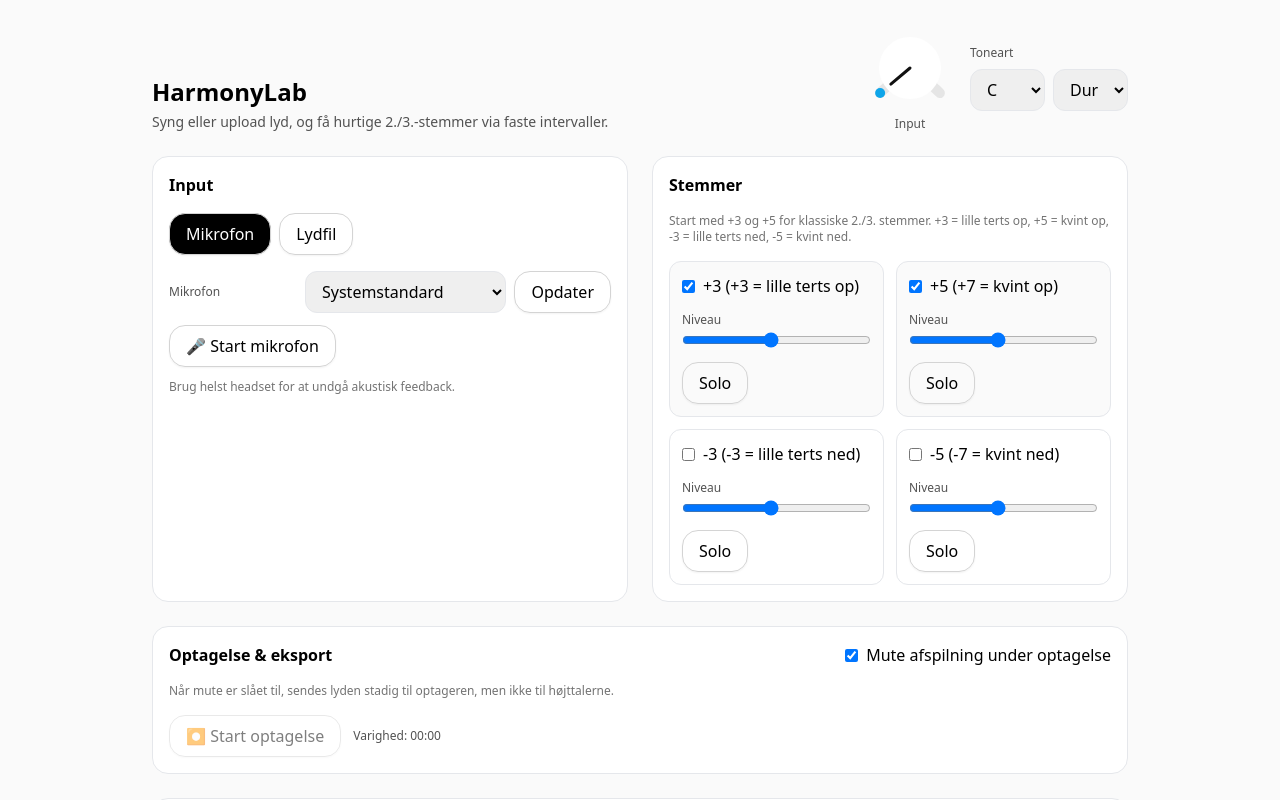
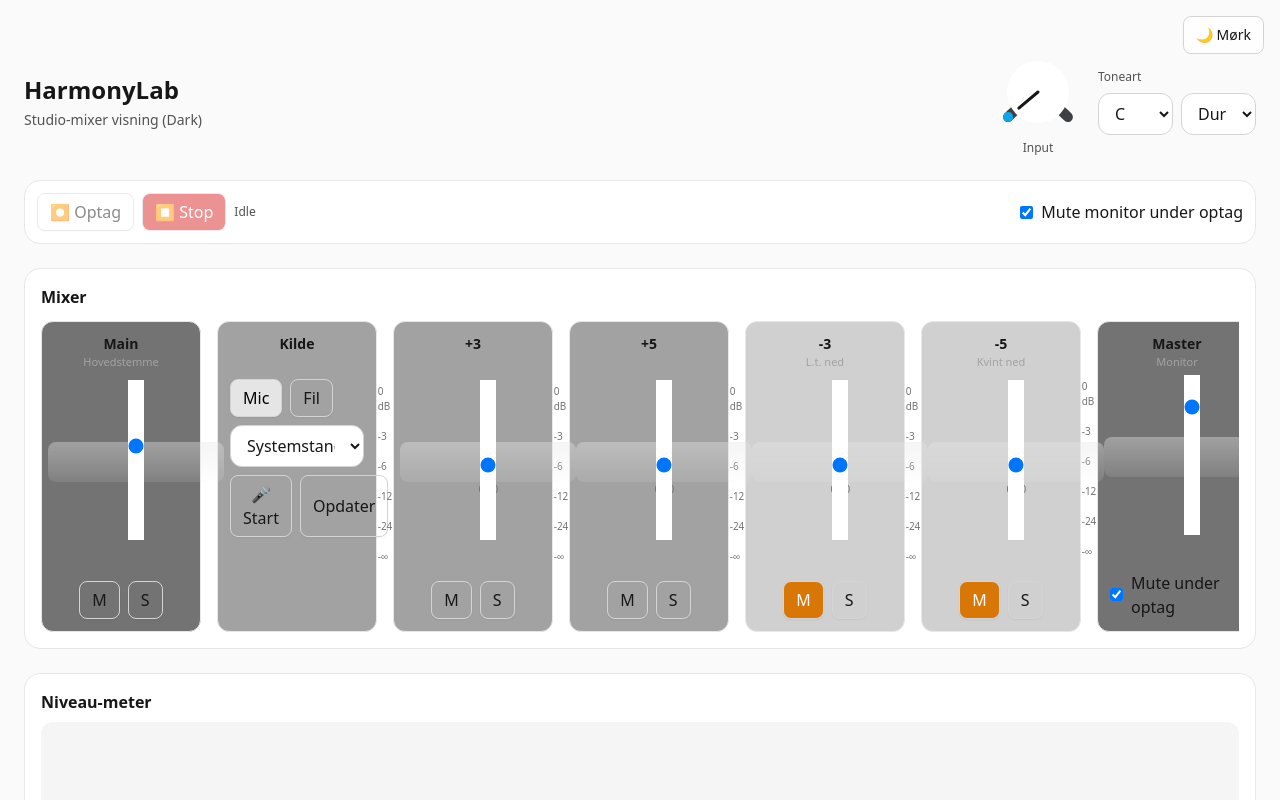
Before and after one commit to lassenielsen37-hub/harmonylab, a React (Vite) app: page / in a window 1280 px wide. Shown: the top 800 px of the page. Built offline with nearby package versions, Linux system fonts and the light colour scheme.

Commit message:
Update HarmonyLab.tsx

```diff
--- a/src/HarmonyLab.tsx
+++ b/src/HarmonyLab.tsx
@@ -4,14 +4,52 @@ import * as Tone from "tone";
 // ============================== UI HELPERS ==============================
 const Button: React.FC<React.ButtonHTMLAttributes<HTMLButtonElement>> = ({ className = "", ...props }) => (
   <button
-    className={`px-4 py-2 rounded-2xl shadow-sm border border-neutral-300 hover:shadow transition disabled:opacity-50 disabled:cursor-not-allowed ${className}`}
+    className={`px-3 py-2 md:py-1.5 text-sm md:text-base rounded-lg shadow-sm border border-neutral-300 dark:border-neutral-700 hover:shadow transition disabled:opacity-50 disabled:cursor-not-allowed ${className}`}
     {...props}
   />
 );
 
-const Slider: React.FC<{ value: number; onChange: (v: number) => void; min?: number; max?: number; step?: number }> = ({ value, onChange, min = 0, max = 1, step = 0.01 }) => (
-  <input type="range" min={min} max={max} step={step} value={value} className="w-full" onChange={(e) => onChange(parseFloat(e.target.value))} />
+// Studio fader with (optional) dB scale
+const Fader: React.FC<{
+  value: number;
+  onChange: (v: number) => void;
+  min?: number;
+  max?: number;
+  step?: number;
+  height?: number;
+  showScale?: boolean;
+}> = ({ value, onChange, min = 0, max = 1.5, step = 0.01, height = 180, showScale = true }) => {
+  const labels = ["0 dB", "-3", "-6", "-12", "-24", "-∞"];
+  return (
+    <div className="flex items-center gap-3" style={{ height }}>
+      {/* scale */}
+      {showScale && (
+        <div className="flex flex-col justify-between h-full text-[10px] text-neutral-500 dark:text-neutral-400 select-none pr-1">
+          {labels.map((l) => (
+            <span key={l} className="tabular-nums">{l}</span>
+          ))}
+        </div>
+      )}
+      {/* fader */}
+      <div className="flex flex-col items-center">
+        <div className="relative">
+          <div className="absolute -inset-2 rounded-lg bg-gradient-to-b from-neutral-200/40 to-neutral-100/10 dark:from-neutral-700/30 dark:to-neutral-800/20" />
+          <input
+            type="range"
+            min={min}
+            max={max}
+            step={step}
+            value={value}
+            onChange={(e) => onChange(parseFloat(e.target.value))}
+            className="relative [appearance:none] w-28 sm:w-36 md:w-40 h-4"
+            style={{ transform: "rotate(-90deg)" }}
+          />
+        </div>
+        <div className="text-[10px] text-neutral-500 dark:text-neutral-400 mt-2 tabular-nums">{value.toFixed(2)}</div>
+      </div>
+    </div>
   );
+};
 
 const Toggle: React.FC<{ checked: boolean; onChange: (v: boolean) => void; label: string }> = ({ checked, onChange, label }) => (
   <label className="flex items-center gap-2 select-none cursor-pointer">
@@ -21,7 +59,7 @@ const Toggle: React.FC<{ checked: boolean; onChange: (v: boolean) => void; label
 );
 
 const Select: React.FC<{ value: string; onChange: (v: string) => void; options: string[] }> = ({ value, onChange, options }) => (
-  <select className="border rounded-xl px-3 py-2" value={value} onChange={(e) => onChange(e.target.value)}>
+  <select className="border rounded-xl px-3 py-2 bg-white dark:bg-neutral-900 border-neutral-300 dark:border-neutral-700" value={value} onChange={(e) => onChange(e.target.value)}>
     {options.map((o) => (
       <option key={o} value={o}>{o}</option>
     ))}
@@ -43,12 +81,12 @@ const Pot: React.FC<{ value: number; label?: string }> = ({ value, label = "Inpu
   return (
     <div className="flex flex-col items-center">
       <svg width={size} height={size} viewBox={`0 0 ${size} ${size}`} role="img" aria-label={`${label} niveau`}>
-        <path d={bgPath} fill="none" stroke="#e5e5e5" strokeWidth={stroke} strokeLinecap="round" />
+        <path d={bgPath} fill="none" stroke="#3f3f46" className="dark:stroke-neutral-700" strokeWidth={stroke} strokeLinecap="round" />
         <path d={fgPath} fill="none" stroke="#0ea5e9" strokeWidth={stroke} strokeLinecap="round" />
-        <circle cx={cx} cy={cy} r={r - 8} fill="#fff" />
-        <line x1={cx} y1={cy} x2={cx + (r - 14) * Math.cos(angle)} y2={cy + (r - 14) * Math.sin(angle)} stroke="#111" strokeWidth={3} strokeLinecap="round" />
+        <circle cx={cx} cy={cy} r={r - 8} className="fill-white dark:fill-neutral-900" />
+        <line x1={cx} y1={cy} x2={cx + (r - 14) * Math.cos(angle)} y2={cy + (r - 14) * Math.sin(angle)} className="stroke-neutral-900 dark:stroke-white" strokeWidth={3} strokeLinecap="round" />
       </svg>
-      <span className="text-xs text-neutral-600 mt-1">{label}</span>
+      <span className="text-xs text-neutral-600 dark:text-neutral-300 mt-1">{label}</span>
     </div>
   );
 };
@@ -75,6 +113,18 @@ const KEYS = ["C","C#","D","D#","E","F","F#","G","G#","A","A#","B"];
 
 // ============================== COMPONENT ==============================
 export default function HarmonyLab() {
+  // THEME (dark mode)
+  const getInitialTheme = () => {
+    try {
+      const saved = localStorage.getItem('theme');
+      if (saved === 'dark' || saved === 'light') return saved as 'dark'|'light';
+      if (window.matchMedia && window.matchMedia('(prefers-color-scheme: dark)').matches) return 'dark';
+    } catch {}
+    return 'light';
+  };
+  const [theme, setTheme] = useState<'light'|'dark'>(getInitialTheme());
+  useEffect(() => { try { localStorage.setItem('theme', theme); } catch {} }, [theme]);
+
   // UI state (basic)
   const [status, setStatus] = useState<"idle" | "ready" | "live" | "playing">("idle");
   const [sourceMode, setSourceMode] = useState<"mic" | "file">("mic");
@@ -140,7 +190,8 @@ export default function HarmonyLab() {
         const y = (1 - (data[i] + 140) / 140) * canvas.height;
         i === 0 ? ctx.moveTo(x, y) : ctx.lineTo(x, y);
       }
-      ctx.strokeStyle = "#555"; ctx.lineWidth = 1.5; ctx.stroke();
+      ctx.strokeStyle = "#a3a3a3"; // visible in dark
+      ctx.lineWidth = 1.5; ctx.stroke();
       raf = requestAnimationFrame(draw);
     };
     raf = requestAnimationFrame(draw);
@@ -242,7 +293,8 @@ export default function HarmonyLab() {
 
   // Apply main (dry) mute when solo is active
   const [mainMuted, setMainMuted] = useState(false);
-  useEffect(() => { try { dryGain.gain.value = mainMuted ? 0 : dryDefault; } catch {} }, [mainMuted, dryGain]);
+  const dryDefaultRef = useRef(dryDefault);
+  useEffect(() => { try { dryGain.gain.value = mainMuted ? 0 : dryDefaultRef.current; } catch {} }, [mainMuted, dryGain]);
 
   const startRecord = async () => {
     if (isRec || isStartingRec || recStatusRef.current === "recording") return;
@@ -285,17 +337,39 @@ export default function HarmonyLab() {
 
   // ============================== SOLO / HARMONY CONTROL ==============================
   const toggleHarmonyEnabled = (id: string, on: boolean) => {
-    setHarmonies((prev) => prev.map((h) => h.id === id ? (h.enabled = on, { ...h }) : h));
+    setHarmonies((prev) => prev.map((h) => {
+      if (h.id === id) {
+        if (on) { h.gain.gain.value = h.prevLevel; h.enabled = true; }
+        else { h.prevLevel = h.gain.gain.value as number; h.gain.gain.value = 0; h.enabled = false; }
+        return { ...h };
+      }
+      return h;
+    }));
   };
 
+  // Dry channel level and mute
+  const [dryPrev, setDryPrev] = useState(dryDefault);
+  const setMainLevel = (v: number) => { setDryPrev(v); try { dryGain.gain.value = v; dryDefaultRef.current = v; } catch {} };
+  const toggleMainMute = () => setMainMuted((m) => {
+    if (!m) { setDryPrev(dryGain.gain.value as number); try { dryGain.gain.value = 0; } catch {} return true; }
+    try { dryGain.gain.value = dryPrev; } catch {} return false;
+  });
+
+  // Solo logic
+  const soloNone = () => {
+    setHarmonies((prev) => prev.map((h) => { h.solo = false; h.gain.gain.value = h.prevLevel; return { ...h }; }));
+    setMainMuted(false);
+  };
+  const soloDry = () => {
+    setHarmonies((prev) => prev.map((h) => { h.solo = false; h.gain.gain.value = 0; return { ...h }; }));
+    setMainMuted(false);
+  };
   const toggleSolo = (id: string) => {
     setHarmonies((prev) => {
       const target = prev.find((h) => h.id === id);
-      const turningOff = !!target?.solo; // if already solo => turn off
+      const turningOff = !!target?.solo;
       const next = prev.map((h) => {
-        if (turningOff) {
-          h.solo = false; h.gain.gain.value = h.prevLevel; return { ...h };
-        }
+        if (turningOff) { h.solo = false; h.gain.gain.value = h.prevLevel; return { ...h }; }
         if (h.id === id) { h.solo = true; h.gain.gain.value = h.prevLevel; return { ...h }; }
         h.solo = false; h.gain.gain.value = 0; return { ...h };
       });
@@ -311,136 +385,141 @@ export default function HarmonyLab() {
     }));
   };
 
+  // Helpers for button styles
+  const btnMute = (active: boolean) => active ? "bg-amber-600 text-white border-amber-700" : "bg-transparent";
+  const btnSolo = (active: boolean) => active ? "bg-blue-600 text-white border-blue-700" : "bg-transparent";
+
   // ============================== UI ==============================
   return (
-    <div className="p-6 max-w-5xl mx-auto space-y-6">
+    <div className={theme === 'dark' ? 'dark' : ''}>
+      <div className="min-h-screen p-4 md:p-6 max-w-7xl mx-auto space-y-6 bg-neutral-50 text-neutral-900 dark:bg-black dark:text-neutral-100">
         {toast && (
-        <div className="fixed top-4 left-1/2 -translate-x-1/2 z-50 bg-black text-white text-sm px-4 py-2 rounded-xl shadow">{toast}</div>
+          <div className="fixed top-4 left-1/2 -translate-x-1/2 z-50 bg-black text-white text-sm px-4 py-2 rounded-xl shadow dark:bg-neutral-800">{toast}</div>
         )}
+        {/* Theme toggle */}
+        <button onClick={() => setTheme(theme === 'dark' ? 'light' : 'dark')} className="fixed top-4 right-4 z-50 px-3 py-2 rounded-lg border border-neutral-300 dark:border-neutral-700 bg-white/80 dark:bg-neutral-900/80 backdrop-blur text-sm">
+          {theme === 'dark' ? '🌞 Lys' : '🌙 Mørk'}
+        </button>
 
-      <header className="flex flex-col gap-4 md:flex-row md:items-end md:justify-between">
+        {/* TOP BAR */}
+        <header className="flex flex-wrap items-center justify-between gap-4">
           <div className="space-y-1">
             <h1 className="text-2xl font-bold">HarmonyLab</h1>
-          <p className="text-sm text-neutral-600">Syng eller upload lyd, og få hurtige 2./3.-stemmer via faste intervaller.</p>
+            <p className="text-sm text-neutral-600 dark:text-neutral-400">Studio-mixer visning (Dark)</p>
           </div>
           <div className="flex items-center gap-4">
             <div className="hidden md:flex"><Pot value={inputLevel} label="Input" /></div>
             <div className="grid grid-cols-2 gap-2">
-            <div className="text-xs text-neutral-600 col-span-2">Toneart</div>
+              <div className="text-xs text-neutral-600 dark:text-neutral-400 col-span-2">Toneart</div>
               <Select value={selectedKey} onChange={setSelectedKey} options={KEYS} />
               <Select value={scale} onChange={setScale} options={["Dur","Mol"]} />
             </div>
           </div>
         </header>
 
-      <section className="grid md:grid-cols-2 gap-6">
-        <div className="space-y-4 p-4 rounded-2xl border bg-white">
-          <div className="flex items-center justify-between">
-            <h2 className="font-semibold">Input</h2>
-            <div className="md:hidden"><Pot value={inputLevel} label="Input" /></div>
+        {/* TRANSPORT */}
+        <section className="p-3 rounded-2xl border bg-white/95 dark:bg-neutral-900/90 dark:border-neutral-800 backdrop-blur sticky bottom-0 z-40 flex flex-wrap items-center gap-3">
+          <div className="flex items-center gap-2">
+            <Button onClick={startRecord} disabled={isRec || (!micRef.current && !playerRef.current)}>⏺ Optag</Button>
+            <Button onClick={stopRecord} disabled={!isRec} className="bg-red-600 text-white">⏹ Stop</Button>
+            <span className="text-xs text-neutral-600 dark:text-neutral-400">{isRec ? `Optager ${formatMMSS(elapsedMs)}` : "Idle"}</span>
+          </div>
+          <div className="flex items-center gap-2 ml-auto">
+            <Toggle checked={muteDuringRec} onChange={setMuteDuringRec} label="Mute monitor under optag" />
+            {downloadUrl && (
+              <div className="flex items-center gap-2">
+                <a href={downloadUrl} download={`harmonylab-${Date.now()}.webm`} className="text-blue-600 dark:text-blue-400 underline">Download</a>
+                <audio ref={audioPreviewRef} src={downloadUrl || undefined} controls className="w-40 sm:w-56" />
+              </div>
+            )}
+          </div>
+        </section>
+
+        {/* MIXER */}
+        <section className="p-4 rounded-2xl border bg-white dark:bg-neutral-950 dark:border-neutral-800">
+          <h2 className="font-semibold mb-3">Mixer</h2>
+          <div className="overflow-x-auto">
+            <div className="min-w-[560px] sm:min-w-[700px] md:min-w-[760px] grid grid-flow-col auto-cols-[120px] sm:auto-cols-[150px] md:auto-cols-[160px] gap-3 sm:gap-4 overscroll-x-contain">
+              {/* DRY CHANNEL */}
+              <div className="rounded-xl border p-3 bg-neutral-900/60 dark:bg-neutral-900/60 dark:border-neutral-800 flex flex-col items-stretch">
+                <div className="text-sm font-semibold text-center">Main</div>
+                <div className="text-[11px] text-neutral-400 text-center mb-2">Hovedstemme</div>
+                <div className="flex-1 flex items-center justify-center"><Fader value={Number(dryGain.gain.value)} onChange={(v)=>{try{dryGain.gain.value=v; dryDefaultRef.current=v;}catch{}}} max={1.5} /></div>
+                <div className="flex items-center justify-center gap-2 mt-3">
+                  <Button onClick={toggleMainMute} className={btnMute(mainMuted)}>M</Button>
+                  <Button onClick={() => (soloNone(), soloDry())} className={btnSolo(false)}>S</Button>
+                </div>
               </div>
 
-          <div className="flex flex-wrap items-center gap-2">
-            <Button className={sourceMode === "mic" ? "bg-black text-white" : ""} onClick={() => setSourceMode("mic")}>Mikrofon</Button>
-            <Button className={sourceMode === "file" ? "bg-black text-white" : ""} onClick={() => setSourceMode("file")}>Lydfil</Button>
+              {/* SOURCE CHANNEL */}
+              <div className="rounded-xl border p-3 bg-neutral-900/40 dark:bg-neutral-900/40 dark:border-neutral-800 flex flex-col items-stretch">
+                <div className="text-sm font-semibold text-center">Kilde</div>
+                <div className="text-[11px] text-neutral-400 text-center mb-2">Mic / Lydfil</div>
+                <div className="flex flex-col gap-2">
+                  <div className="flex gap-2">
+                    <Button className={sourceMode === "mic" ? "bg-neutral-200 text-black dark:bg-neutral-700 dark:text-white" : ""} onClick={() => setSourceMode("mic")}>Mic</Button>
+                    <Button className={sourceMode === "file" ? "bg-neutral-200 text-black dark:bg-neutral-700 dark:text-white" : ""} onClick={() => setSourceMode("file")}>Fil</Button>
                   </div>
-
                   {sourceMode === "mic" ? (
-            <div className="space-y-3">
-              <div className="flex flex-col sm:flex-row gap-2 sm:items-center">
-                <label className="text-xs text-neutral-600 sm:w-32">Mikrofon</label>
-                <select className="border rounded-xl px-3 py-2 flex-1" value={selectedMicId} onChange={(e) => setSelectedMicId(e.target.value)} onFocus={() => refreshMicDevices()}>
+                    <div className="flex flex-col gap-2">
+                      <select className="border rounded-xl px-3 py-2 bg-white dark:bg-neutral-900 border-neutral-300 dark:border-neutral-700" value={selectedMicId} onChange={(e) => setSelectedMicId(e.target.value)} onFocus={() => refreshMicDevices()}>
                         <option value="">Systemstandard</option>
-                  {micDevices.map((d, i) => (
-                    <option key={d.deviceId || i} value={d.deviceId}>{d.label || `Mikrofon ${i + 1}`}</option>
-                  ))}
+                        {micDevices.map((d, i) => (<option key={d.deviceId || i} value={d.deviceId}>{d.label || `Mikrofon ${i+1}`}</option>))}
                       </select>
-                <Button className="px-3 py-2" onClick={refreshMicDevices}>Opdater</Button>
+                      <div className="flex gap-2">
+                        {status !== "live" ? (
+                          <Button onClick={startMic}>🎤 Start</Button>
+                        ) : (
+                          <Button className="bg-red-600 text-white" onClick={stopMic}>⏹ Stop</Button>
+                        )}
+                        <Button onClick={refreshMicDevices}>Opdater</Button>
                       </div>
-
-              {status !== "live" ? (
-                <Button onClick={startMic}>🎤 Start mikrofon</Button>
-              ) : (
-                <Button className="bg-red-600 text-white" onClick={stopMic}>⏹ Stop mikrofon</Button>
-              )}
-              <p className="text-xs text-neutral-500">Brug helst headset for at undgå akustisk feedback.</p>
                     </div>
                   ) : (
-            <div className="space-y-3">
+                    <div className="flex flex-col gap-2">
                       <input type="file" accept="audio/*" onChange={(e) => e.target.files && loadFile(e.target.files[0])} />
                       <div className="flex gap-2">
                         <Button onClick={playFile} disabled={!playerRef.current}>▶️ Afspil</Button>
                         <Button onClick={stopFile} disabled={!playerRef.current}>⏹ Stop</Button>
                       </div>
-              {fileName ? <p className="text-xs text-neutral-600">Valgt fil: {fileName} {status === "playing" && "(afspiller)"}</p> : <p className="text-xs text-neutral-500">Ingen fil valgt endnu.</p>}
+                      {fileName && <div className="text-[11px] text-neutral-400 text-center truncate">{fileName}</div>}
                     </div>
                   )}
                 </div>
+              </div>
 
-        <div className="space-y-4 p-4 rounded-2xl border bg-white">
-          <h2 className="font-semibold">Stemmer</h2>
-          <p className="text-xs text-neutral-500">Start med +3 og +5 for klassiske 2./3. stemmer. +3 = lille terts op, +5 = kvint op, -3 = lille terts ned, -5 = kvint ned.</p>
-          <div className="grid grid-cols-2 gap-3">
+              {/* HARMONY CHANNELS */}
               {harmonies.map((h) => (
-              <div key={h.id} className={`p-3 rounded-xl border ${h.enabled ? "bg-neutral-50" : "bg-white"}`}>
-                <div className="flex items-center justify-between">
-                  <Toggle
-                    checked={h.enabled}
-                    onChange={(v) => toggleHarmonyEnabled(h.id, v)}
-                    label={`${h.id} (${h.semitones > 0 ? '+'+h.semitones : h.semitones} = ${h.semitones===3?'lille terts op':h.semitones===7?'kvint op':h.semitones===-3?'lille terts ned':'kvint ned'})`}
-                  />
-                </div>
-                <div className="mt-2">
-                  <label className="text-xs text-neutral-600">Niveau</label>
-                  <Slider value={h.gain.gain.value} onChange={(v) => setHarmonyLevel(h.id, v)} min={0} max={1.5} step={0.01} />
-                </div>
-                <div className="mt-2 flex items-center gap-2">
-                  <Button className={h.solo ? "bg-blue-600 text-white" : ""} onClick={() => toggleSolo(h.id)}>
-                    {h.solo ? "Solo aktiveret" : "Solo"}
-                  </Button>
-                  {!h.solo && mainMuted && (
-                    <span className="text-[11px] text-neutral-500">(hovedstemme mutet pga. solo)</span>
-                  )}
+                <div key={h.id} className={`rounded-xl border p-3 ${h.solo ? 'bg-blue-900/40' : h.enabled ? 'bg-neutral-900/40' : 'bg-neutral-900/20'} dark:border-neutral-800 flex flex-col items-stretch`}>
+                  <div className="text-sm font-semibold text-center">{h.id}</div>
+                  <div className="text-[11px] text-neutral-400 text-center mb-2">{h.semitones===3?'L.t. op':h.semitones===7?'Kvint op':h.semitones===-3?'L.t. ned':'Kvint ned'}</div>
+                  <div className="flex-1 flex items-center justify-center"><Fader value={Number(h.gain.gain.value)} onChange={(v)=>setHarmonyLevel(h.id, v)} max={1.5} /></div>
+                  <div className="flex items-center justify-center gap-2 mt-3">
+                    <Button onClick={() => toggleHarmonyEnabled(h.id, !h.enabled)} className={btnMute(!h.enabled)}>M</Button>
+                    <Button onClick={() => toggleSolo(h.id)} className={btnSolo(h.solo)}>S</Button>
                   </div>
                 </div>
               ))}
+
+              {/* MASTER */}
+              <div className="rounded-xl border p-3 bg-neutral-900/60 dark:bg-neutral-900/60 dark:border-neutral-800 flex flex-col items-stretch">
+                <div className="text-sm font-semibold text-center">Master</div>
+                <div className="text-[11px] text-neutral-400 text-center mb-2">Monitor</div>
+                <div className="flex-1 flex items-center justify-center"><Fader value={Number(monitorGain.gain.value)} onChange={(v)=>{try{monitorGain.gain.value=v;}catch{}}} max={1.2} /></div>
+                <div className="flex items-center justify-center gap-2 mt-3">
+                  <Toggle checked={muteDuringRec} onChange={setMuteDuringRec} label="Mute under optag" />
+                </div>
+              </div>
             </div>
           </div>
         </section>
 
-      <section className="p-4 rounded-2xl border bg-white space-y-4">
-        <div className="flex items-center justify-between">
-          <h2 className="font-semibold">Optagelse & eksport</h2>
-          <Toggle checked={muteDuringRec} onChange={setMuteDuringRec} label="Mute afspilning under optagelse" />
+        {/* ANALYSER */}
+        <section className="p-4 rounded-2xl border bg-white dark:bg-neutral-950 dark:border-neutral-800 hidden sm:block">
+          <h2 className="font-semibold mb-2">Niveau-meter</h2>
+          <canvas ref={canvasRef} width={1100} height={160} className="w-full h-40 bg-neutral-100 dark:bg-neutral-900 rounded-xl" />
+        </section>
       </div>
-        <p className="text-xs text-neutral-500">Når mute er slået til, sendes lyden stadig til optageren, men ikke til højttalerne.</p>
-
-        <div className="flex flex-wrap gap-3 items-center">
-          {!isRec ? (
-            <Button onClick={startRecord} disabled={isStartingRec || (!micRef.current && !playerRef.current)} title={(!micRef.current && !playerRef.current) ? "Start en mikrofon eller vælg en fil først" : (isStartingRec ? "Starter..." : undefined)}>⏺ Start optagelse</Button>
-          ) : (
-            <Button className="bg-red-600 text-white" onClick={stopRecord}>⏹ Stop optagelse</Button>
-          )}
-          <span className="text-xs text-neutral-600 min-w-[60px]">Varighed: {isRec ? formatMMSS(elapsedMs) : "00:00"}</span>
-          {isRec && (
-            <div className="flex items-center gap-2 text-red-600 text-sm" aria-live="polite" aria-label="Optagelse kører">
-              <span className="w-3 h-3 bg-red-600 rounded-full animate-pulse"></span>
-              <span>Optager…</span>
-            </div>
-          )}
-          {downloadUrl && (
-            <div className="flex flex-col gap-2 w-full max-w-xl">
-              <a href={downloadUrl} download={`harmonylab-${Date.now()}.webm`} className="text-blue-600 underline w-fit">Download optagelse</a>
-              <audio ref={audioPreviewRef} src={downloadUrl || undefined} controls className="w-full" />
-            </div>
-          )}
-        </div>
-      </section>
-
-      <section className="p-4 rounded-2xl border bg-white">
-        <h2 className="font-semibold mb-2">Niveau-meter</h2>
-        <canvas ref={canvasRef} width={800} height={160} className="w-full h-40 bg-neutral-100 rounded-xl" />
-      </section>
     </div>
   );
 }
```
Lines whose indentation alone changed are shown as unchanged.
